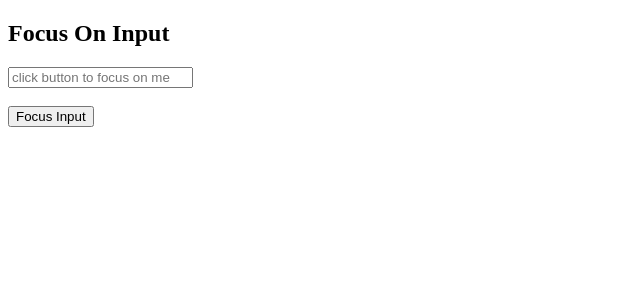
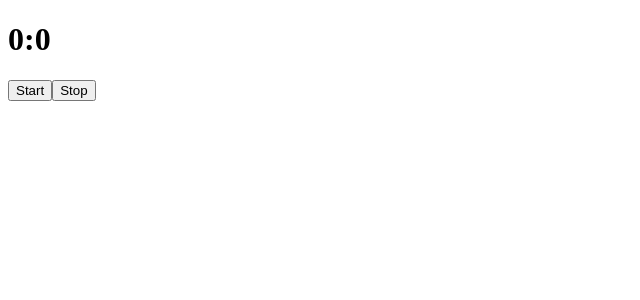
Before and after one commit to vaibhavjoc/React-Basics, a React (Vite) app: page / in a window 1280 px wide. Shown: the top 300 px of the page, without its empty margins (0-640 px from the left). Built offline with nearby package versions, Linux system fonts and the light colour scheme.

Commit message:
useRef Value

```diff
--- a/src/App.jsx
+++ b/src/App.jsx
@@ -3,27 +3,41 @@ import { useState } from 'react'
 
 function App() {
 
-  //create a ref to store the input element
-  const inputRef = useRef(null)
+  const [count, setCount] = useState(0);
+  const [counts, setCounts] = useState(0);
 
-  //define the function to focus on input
-  function focusInput() {
+  //here we have used useRef to create a reference to a value
+  //since it does not re-renders when updated
+  const timer = useRef()
+  const timers = useRef()
 
-    //Access the DOM node and call the focus method
-    inputRef.current.focus();
+  function startTimer() {
+    let value = setInterval(() => {
+      setCount(c => c + 1)
+    }, 1000);
+    let values = setInterval(() => {
+      setCounts(c => c + 1)
+    }, 10);
+
+    // we have assigned the current setInterval to timer
+    // so that we can clear it with function stopTimer
+    timer.current = value
+    timers.current = values
   }
 
-  return (
+  function stopTimer() {
+    clearInterval(timer.current)
+    clearInterval(timers.current)
+  }
+
+  return(
     <div>
-      <h2>Focus On Input</h2>
-
-      {/* Attach the ref to input element */}
-      <input ref={inputRef} type="text" placeholder='click button to focus on me' />
-      <br />
-      <br />
-      <button onClick={focusInput}>Focus Input</button>
+      <h1>{count}:{counts}</h1>
+      <button onClick={startTimer}>Start</button>
+      <button onClick={stopTimer}>Stop</button>
     </div>
   )
+
 }
 
 export default App
```
